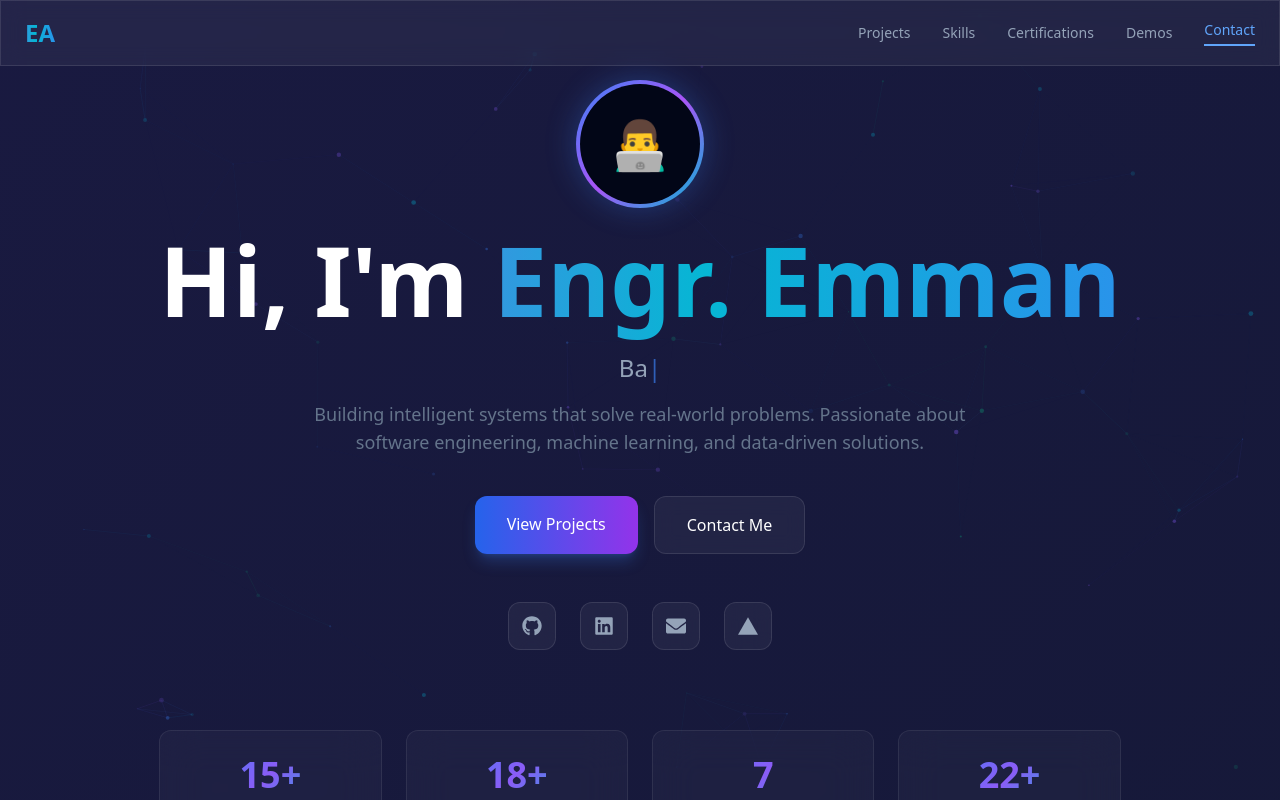
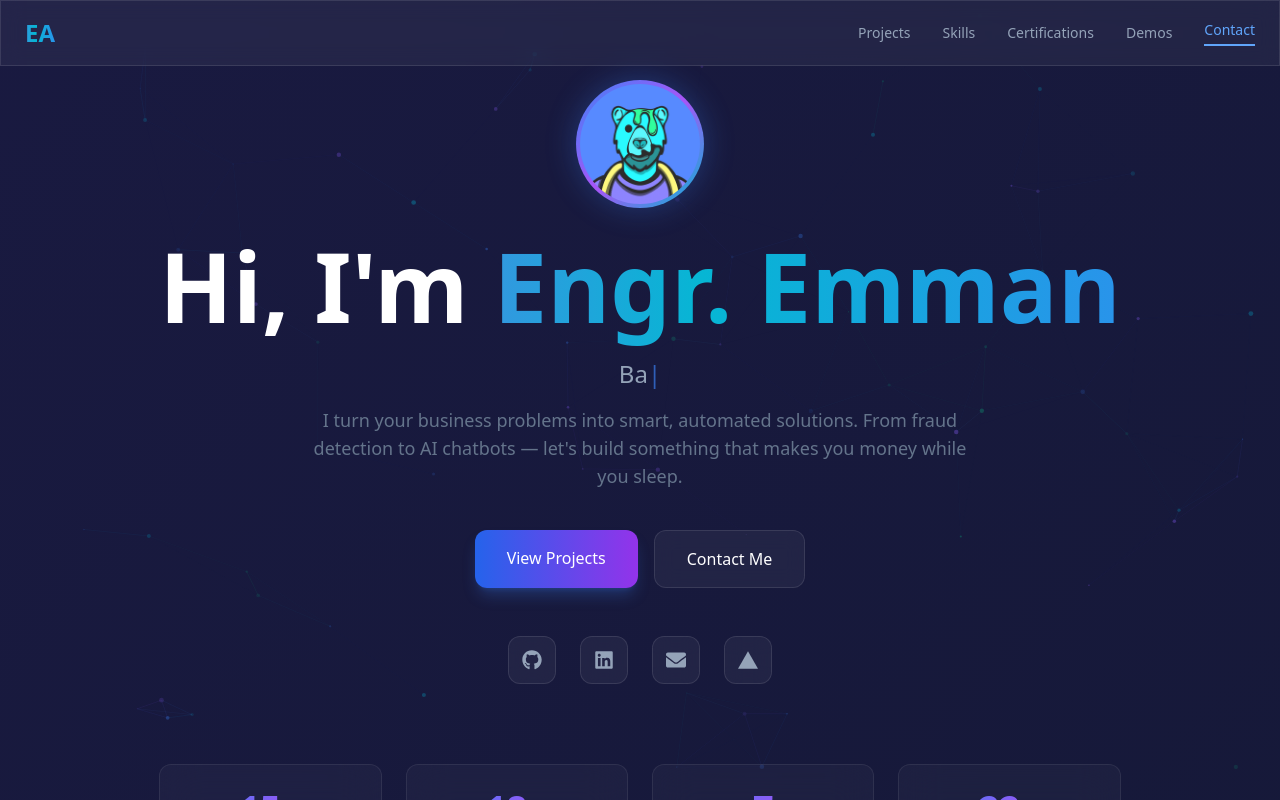
Before and after one commit to emmanalcazarjr-ops/portfolio, a Next.js app: page / in a window 1280 px wide. Shown: the top 800 px of the page. Built offline with nearby package versions, Linux system fonts and the light colour scheme.

Commit message:
Update hero text and profile picture

```diff
--- a/app/page.tsx
+++ b/app/page.tsx
@@ -291,9 +291,11 @@ export default function Home() {
                 className="inline-block mb-6"
               >
                 <div className="w-32 h-32 mx-auto rounded-full bg-gradient-to-br from-blue-500 via-purple-500 to-cyan-500 p-1 animate-pulse-glow">
-                  <div className="w-full h-full rounded-full bg-slate-950 flex items-center justify-center">
-                    <span className="text-5xl">👨‍💻</span>
-                  </div>
+                  <img
+                    src="/PFP.jpg"
+                    alt="Engr. Emman"
+                    className="w-full h-full rounded-full object-cover"
+                  />
                 </div>
               </motion.div>
             </ScrollReveal>
@@ -323,8 +325,8 @@ export default function Home() {
 
             <ScrollReveal delay={0.6}>
               <p className="text-lg text-slate-500 max-w-2xl mx-auto mb-10">
-                Building intelligent systems that solve real-world problems.
-                Passionate about software engineering, machine learning, and data-driven solutions.
+                I turn your business problems into smart, automated solutions.
+                From fraud detection to AI chatbots — let's build something that makes you money while you sleep.
               </p>
             </ScrollReveal>
 
```
Also changed, not shown: public/PFP.jpg (added).
